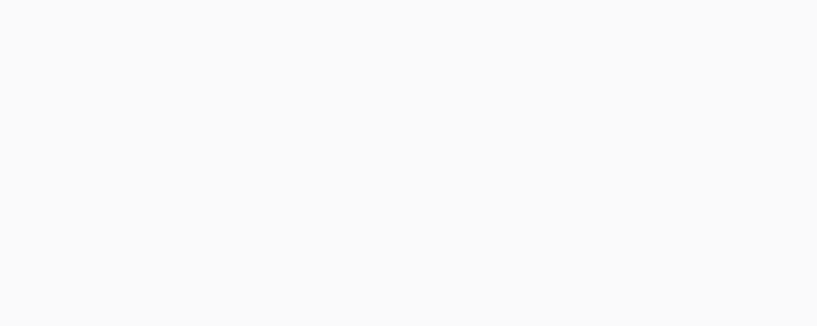
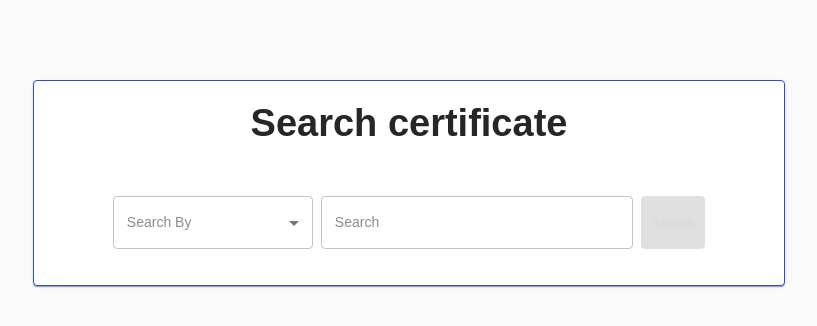
Before and after one commit to futureintro42/alamanco-v2-frontend, a React (Create React App) app: page /certificate/search in a window 1280 px wide. Before the commit this address had no page. Shown: the top 326 px of the page, without its empty margins (231-1048 px from the left). Built offline with nearby package versions, Linux system fonts and the light colour scheme.

Commit message:
add search page

```diff
--- a/src/components/molecules/CardForm/CardView.js
+++ b/src/components/molecules/CardForm/CardView.js
@@ -1,4 +1,5 @@
 import React, { useRef } from "react";
+import { Link as RouterLink } from "react-router-dom";
 import {
   Grid,
   Box,
@@ -26,7 +27,8 @@ const CardView = ({ dataRow }) => {
       }}
     >
       <Card sx={{ mb: 4, width: "100%" }}>
-        <Box>
+        <Box sx={{ display: "flex", justifyContent: "space-between" }}>
+          <RouterLink to="/cards/search" style={{ textDecoration: "none", color: "#3366FF", alignContent: "center", paddingLeft: "20px" }}>Search cards</RouterLink>
           <ReactToPrint
             bodyClass="print-agreement"
             content={() => ref.current}
@@ -81,7 +83,7 @@ const CardView = ({ dataRow }) => {
                   <QRCode
                     size={256}
                     style={{ height: "80px", width: "100%" }}
-                    value={`${window.location.origin}/cards/details/${dataRow._id}`}
+                    value={`${window.location.origin}/cards/search`}
                     viewBox={`0 0 256 256`}
                   />
                 </Box>
--- a/src/components/molecules/CertificateForm/ViewCertificate.js
+++ b/src/components/molecules/CertificateForm/ViewCertificate.js
@@ -1,4 +1,5 @@
 import React, { useRef } from "react";
+import { Link as RouterLink } from "react-router-dom";
 import {
   Grid,
   Box,
@@ -108,7 +109,8 @@ const ViewCertificate = ({ title, dataRow }) => {
       }}
     >
       <Card sx={{ mb: 4, width: "100%" }}>
-        <Box>
+        <Box sx={{ display: "flex", justifyContent: "space-between" }}>
+          <RouterLink to="/certificate/search" style={{ textDecoration: "none", color: "#3366FF", alignContent: "center", paddingLeft: "20px" }}>Search certificate</RouterLink>
           <ReactToPrint
             bodyClass="print-agreement"
             content={() => ref.current}
@@ -390,7 +392,7 @@ const ViewCertificate = ({ title, dataRow }) => {
                             <QRCode
                               size={280}
                               style={{ height: "60px", width: "100px" }}
-                              value={`${window.location.origin}/certificate/details/${_id}`}
+                              value={`${window.location.origin}/certificate/search`}
                               viewBox={`0 0 280 280`}
                             />
                           </Grid>
--- /dev/null
+++ b/src/components/molecules/SearchDetails/index.js
@@ -0,0 +1,133 @@
+import React, { useState, useEffect } from "react";
+import { useLazyQuery } from "@apollo/client";
+import {
+  Box,
+  Typography,
+  Card,
+  Container,
+  TextField,
+  Button,
+  MenuItem,
+  Grid,
+  Alert,
+} from "@mui/material";
+import { useNavigate } from "react-router-dom";
+import { FIND_CARD_BY_SEARCH, FIND_INVOICE_BY_SEARCH } from "../../../constants/Query";
+
+const SEARCH_FIELDS = {
+  cards: [
+    { value: "id", label: "Id No." },
+    { value: "iqama_number", label: "Iqama No." },
+  ],
+  certificate: [
+    { value: "id", label: "Certificate No." },
+    { value: "sticker_number", label: "Sticker No." },
+    { value: "reference_number", label: "Reference No." },
+  ],
+};
+
+const SearchDetails = ({ pageType }) => {
+  const navigate = useNavigate();
+  const [searchTerm, setSearchTerm] = useState("");
+  const [searchField, setSearchField] = useState("");
+  const [severity, setSeverity] = useState("");
+  const [message, setMessage] = useState("");
+
+  // Queries
+  const [findCardBySearch, { loading: cardLoading, data: cardData, error: cardError }] =
+    useLazyQuery(FIND_CARD_BY_SEARCH);
+  const [findInvoiceBySearch, { loading: certLoading, data: certData, error: certError }] =
+    useLazyQuery(FIND_INVOICE_BY_SEARCH);
+
+  // Handle search
+  const handleSearch = (e) => {
+    e.preventDefault();
+    if (!searchField || !searchTerm.trim()) return;
+
+    const variables = { input: { attribute: searchField, value: searchTerm } };
+    if (pageType === "cards") findCardBySearch({ variables });
+    if (pageType === "certificate") findInvoiceBySearch({ variables });
+  };
+
+  // Handle response for both queries
+  useEffect(() => {
+    const handleResponse = (data, error) => {
+      if (!data || error) return;
+      const response = pageType === "cards" ? data.findCardBySearch : data.findInvoiceBySearch;
+      setSeverity(response.severity);
+      setMessage(response.message);
+      if (response.severity?.includes("success")) {
+        navigate(`/${pageType}/view/${response?.response?._id}`);
+      }
+    };
+
+    if (pageType === "cards" && !cardLoading) handleResponse(cardData, cardError);
+    if (pageType === "certificate" && !certLoading) handleResponse(certData, certError);
+  }, [cardLoading, certLoading, cardData, certData, cardError, certError, pageType, navigate]);
+
+  const searchOptions = SEARCH_FIELDS[pageType] || [];
+  const isSearchDisabled = !searchField || !searchTerm.trim();
+
+  return (
+    <Container maxWidth={false} sx={{ maxWidth: "800px" }}>
+      <Card sx={{ mt: 10, border: 1, borderColor: "primary.dark" }}>
+        <Box sx={{ display: "flex", flexDirection: "column", alignItems: "center" }}>
+          <Typography variant="h1" gutterBottom sx={{ marginTop: "20px" }}>
+            {`Search ${pageType}`}
+          </Typography>
+           <Box sx={{ display: "flex", gap: 1, mb: 2 }}>
+              <Grid item xs={12}>
+                {severity && message && (
+                  <Grid item xs={12}>
+                    <Alert variant="standard" severity={severity} sx={{ width: "100%", mt: 1 }}>
+                      {message}
+                    </Alert>
+                  </Grid>
+                )}
+              </Grid>
+              </Box>
+          <Box sx={{ width: "320px", margin: "20px auto", display: "flex", justifyContent: "center" }}>
+            <Box sx={{ display: "flex", gap: 1, mb: 2 }}>
+              {/* Search Field Dropdown */}
+              <TextField
+                select
+                label="Search By"
+                value={searchField}
+                onChange={(e) => setSearchField(e.target.value)}
+                sx={{ minWidth: 200 }}
+              >
+                {searchOptions.map((opt) => (
+                  <MenuItem key={opt.value} value={opt.value}>
+                    {opt.label}
+                  </MenuItem>
+                ))}
+              </TextField>
+
+              {/* Search Input */}
+              <TextField
+                fullWidth
+                label="Search"
+                variant="outlined"
+                value={searchTerm}
+                onChange={(e) => setSearchTerm(e.target.value)}
+                sx={{ minWidth: 300 }}
+              />
+
+              {/* Search Button */}
+              <Button
+                variant="contained"
+                color="primary"
+                onClick={handleSearch}
+                disabled={isSearchDisabled}
+              >
+                Search
+              </Button>
+            </Box>
+          </Box>
+        </Box>
+      </Card>
+    </Container>
+  );
+};
+
+export default SearchDetails;
--- /dev/null
+++ b/src/components/templates/Search/index.js
@@ -0,0 +1,15 @@
+import { Grid } from "@mui/material";
+import { useLocation } from "react-router";
+import SearchDetails from "../../molecules/SearchDetails";
+
+const Search = () => {
+    const location = useLocation();
+    const pageType = location.pathname.split("/")[1];
+    return <Grid container spacing={3}>
+        <Grid item xs={12}>
+            <SearchDetails pageType={pageType} />
+        </Grid>
+    </Grid>
+}
+
+export default Search
--- a/src/constants/Query.js
+++ b/src/constants/Query.js
@@ -185,3 +185,60 @@ export const FIND_PROFILE_DETAIL = gql`
     }
   }
 `;
+
+export const FIND_CARD_BY_SEARCH = gql`
+  query findCardBySearch($input: objSearchInput!) {
+    findCardBySearch(input: $input) {
+      message
+      severity
+      response {
+        _id
+        id
+        name
+        iqama_number
+        issue_date
+        expiry_date
+        certified_as
+        profile_pic
+        company
+        examiner
+        createdAt
+        updateddAt
+      }
+    }
+  }
+`;
+
+export const FIND_INVOICE_BY_SEARCH = gql`
+  query findInvoiceBySearch($input: objSearchInput!) {
+    findInvoiceBySearch(input: $input) {
+      message
+      severity
+      response {
+        _id
+        id
+        sticker_number
+        reference_number
+        equipment_type
+        equipment_description
+        make
+        serial_number
+        year_of_manufacturing
+        plant_number
+        location_of_equipment
+        owner_business_name
+        owner_business_address
+        details
+        standard_specification
+        business_name
+        business_address
+        inspection_date
+        inspection_next_date
+        inspector_name
+        resultStatus
+        createdAt
+        updatedAt
+      }
+    }
+  }
+`;
--- a/src/routes/index.js
+++ b/src/routes/index.js
@@ -26,6 +26,7 @@ const CardInfo = lazy(() => import("../components/templates/Cards/CardInfo"));
 const Users = lazy(() => import("../components/templates/Users"));
 const ChangePassword = lazy(() => import("../components/templates/ChangePassword"));
 const Profile = lazy(() => import("../components/templates/Profile"));
+const Search = lazy(() => import("../components/templates/Search"));
 
 const Switcher = () => {
   return (
@@ -58,6 +59,8 @@ const Switcher = () => {
           <Route path="/cards/details/:id" element={<CardInfo />} />
           <Route path="/certificate/view/:id" element={<ViewCertificate />} />
           <Route path="/certificate/details/:id" element={<CertificateInfo />} />
+          <Route path="/cards/search" element={<Search />} />
+          <Route path="/certificate/search" element={<Search />} />
         </Route>
       </Routes>
     </Suspense>
```
